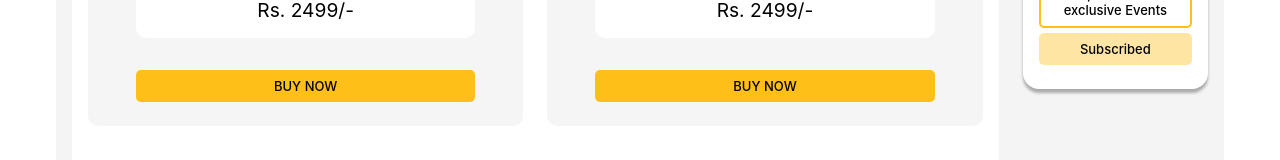
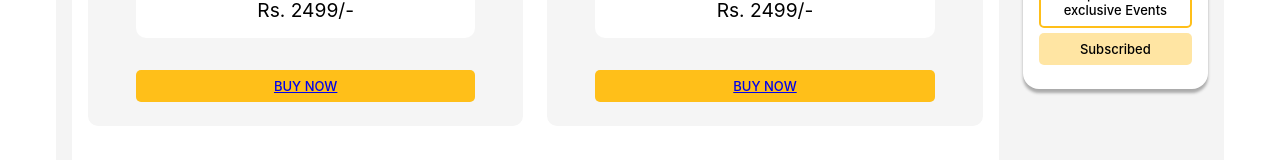
Before and after one commit to CodeAstronautic/speaker_frontend, a React (Create React App) app: page /subplan in a window 1280 px wide. Shown: the part 464-624 px from the top of the page. Built offline with nearby package versions, Linux system fonts and the light colour scheme.

Commit message:
added changes

```diff
--- a/src/components/SubPlan.js
+++ b/src/components/SubPlan.js
@@ -8,22 +8,24 @@ const SubPlan = () => {
             <div className="ep-parent">
                 <div className="ep-left">
                     <div className="epl-heading subplan-heading">
-                        <p style={{borderBottom:'1px solid rgba(255, 191, 25, 1)'}}>Plans</p>
-                        <p style={{fontWeight:'bolder'}}>SpeakerOre</p>
+                        <p style={{ borderBottom: '1px solid rgba(255, 191, 25, 1)' }}>Plans</p>
+                        <p style={{ fontWeight: 'bolder' }}>SpeakerOre</p>
                     </div>
                     <div className="plan-container">
 
                         <div className="plan-card">
                             <p>PLAN INCLUDES:</p>
-                            <div style={{height: '15rem'}}></div>
+                            <div style={{ height: '15rem' }}></div>
                             <p>Rs. 2499/-</p>
-                            <div className="eprbtn1">BUY NOW</div>
+                            <div className="eprbtn1"><a href="/events">
+                                BUY NOW
+                            </a></div>
                         </div>
                         <div className="plan-card">
                             <p>PLAN INCLUDES:</p>
-                            <div style={{height: '15rem'}}></div>
+                            <div style={{ height: '15rem' }}></div>
                             <p>Rs. 2499/-</p>
-                            <div className="eprbtn1">BUY NOW</div>
+                            <div className="eprbtn1"><a href="/events">BUY NOW  </a></div>
                         </div>
                     </div>
 
```
